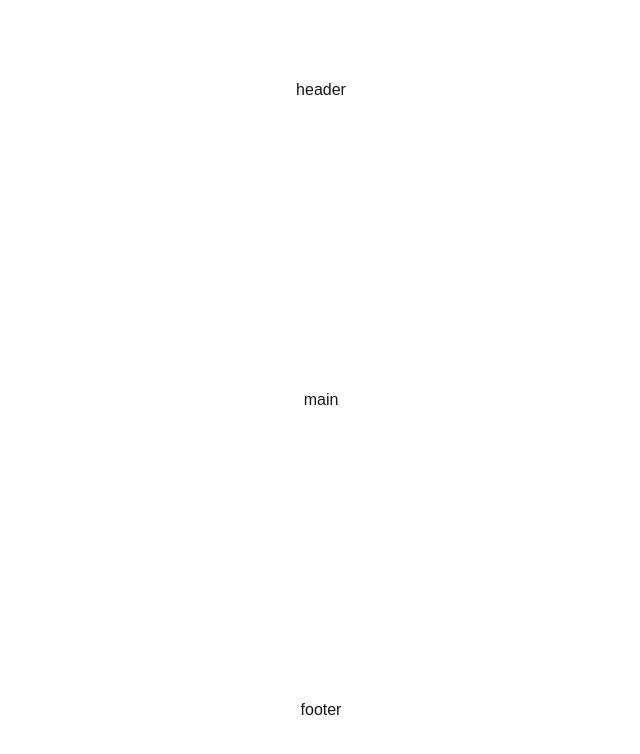
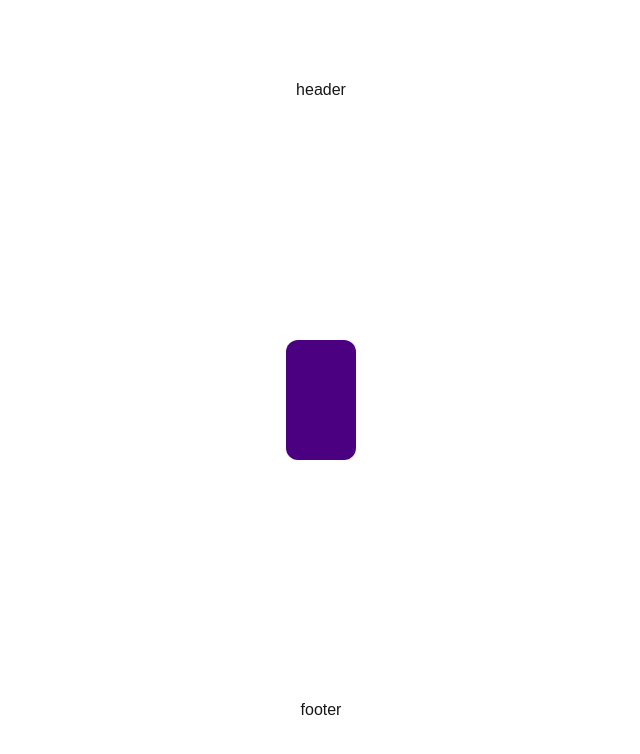
Before and after one commit to 00TaciTa00/lets_taro, a Next.js app: page / in a window 1280 px wide. Shown: the top 754 px of the page, without its empty margins (319-959 px from the left). Built offline with nearby package versions, Linux system fonts and the light colour scheme.

Commit message:
feat : Card Component 임시 생성

```diff
--- a/src/app/page.tsx
+++ b/src/app/page.tsx
@@ -1,10 +1,13 @@
+import Card from "@/components/Card";
 import styles from "./page.module.css";
 
 export default function Home() {
   return (
     <div className={styles.page}>
       <header className={styles.header}>header</header>
-      <main className={styles.main}>main</main>
+      <main className={styles.main}>
+        <Card />
+      </main>
       <footer className={styles.footer}>footer</footer>
     </div>
   );
--- /dev/null
+++ b/src/components/Card.tsx
@@ -0,0 +1,20 @@
+"use client"
+
+import styles from "@/styles/Card.module.css";
+import { useState } from "react";
+
+const Card = () => {
+  const [isBack, setIsBack] = useState(true)
+
+  const cardFlip = () => setIsBack(!isBack)
+  return (
+    <div
+      className={`${styles.card_wrapper} ${
+        isBack ? styles.card_back : styles.card_fore
+      }`}
+      onClick={cardFlip}
+    />
+  );
+};
+
+export default Card;
--- /dev/null
+++ b/src/styles/Card.module.css
@@ -0,0 +1,13 @@
+.card_wrapper {
+  border-radius: 12px;
+  width: 70px;
+  height: 120px;
+}
+
+.card_fore {
+  background-color:mediumpurple;
+}
+
+.card_back {
+  background-color:indigo;
+}
```
